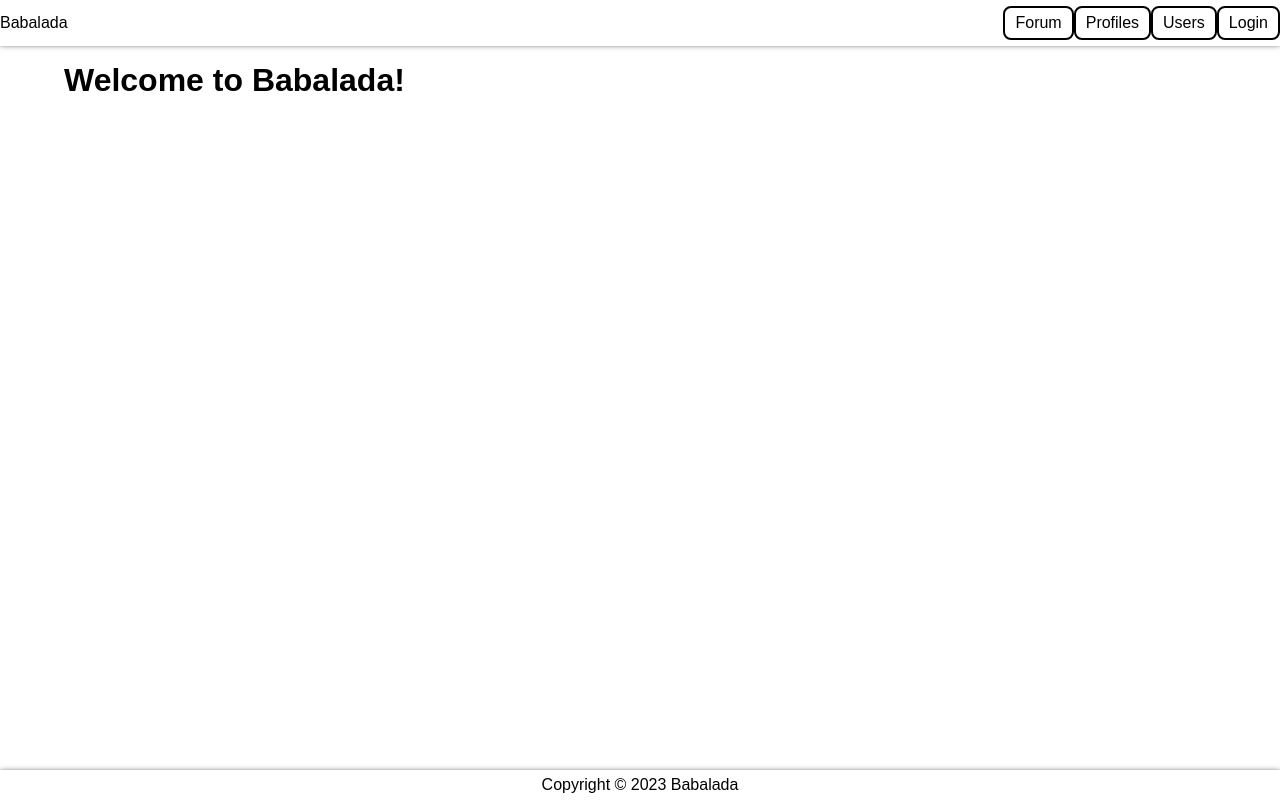
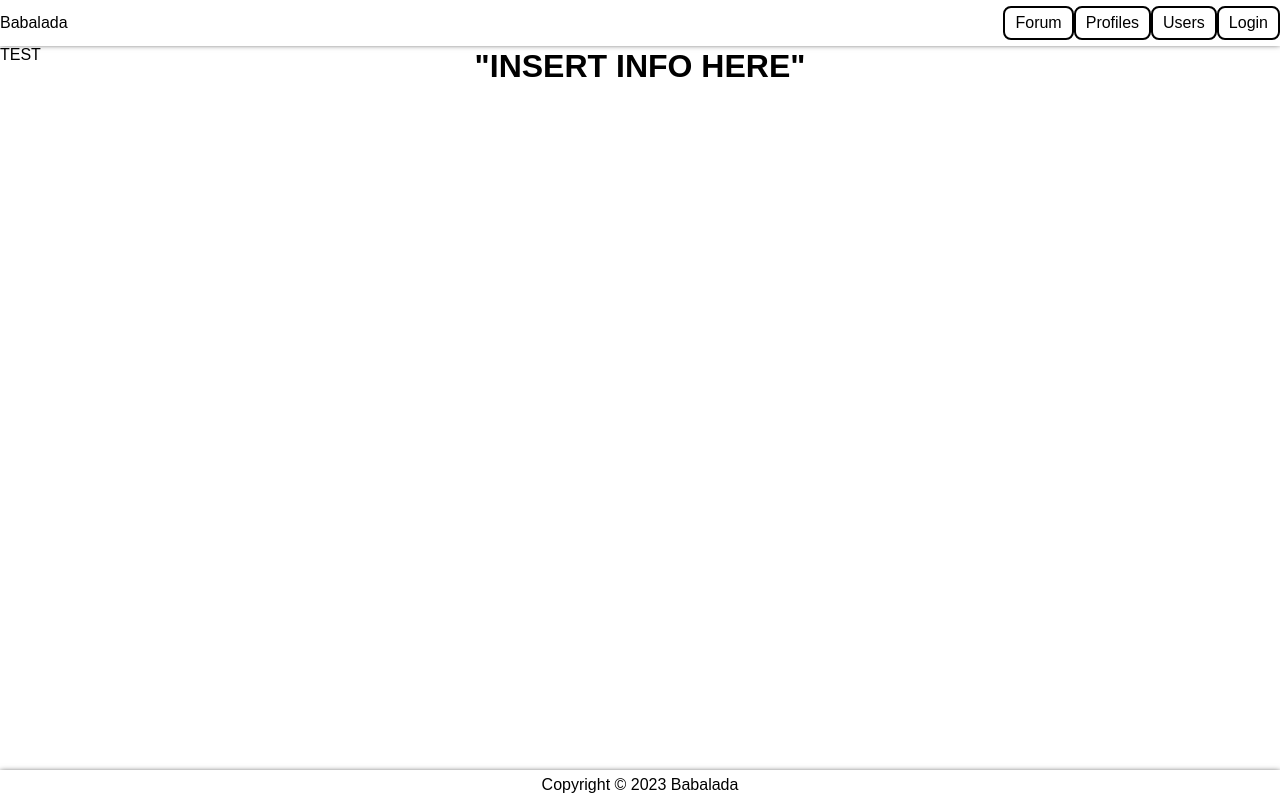
Before and after one commit to jigglytep/babalada, a SvelteKit app: page / in a window 1280 px wide. Built offline with nearby package versions, Linux system fonts and the light colour scheme; no server answers.

Commit message:
Started work on home page

```diff
--- a/src/routes/+page.svelte
+++ b/src/routes/+page.svelte
@@ -9,22 +9,20 @@
   console.log(data);
 </script>
 
-<div id="main-container">
-  <h1>Welcome to Babalada!</h1>
-  <div id="secondary-container">
-  </div>
+<div id="first-container">
+  <h1>"INSERT INFO HERE"</h1>
 </div>
+<p>TEST</p>
 
 <style>
-  #main-container {
-    width: 90%;
-    margin: auto;
-    padding-top: 1em;
+  #first-container {
+    min-height: 88vh;
+    display: grid;
+    position: absolute;
+    top: 50%;
+    left: 50%;
+    transform: translate(-50%, -50%);
   }
 
-  #secondary-container {
-    width: 95%;
-    margin: auto;
-  }
 
 </style>
```
